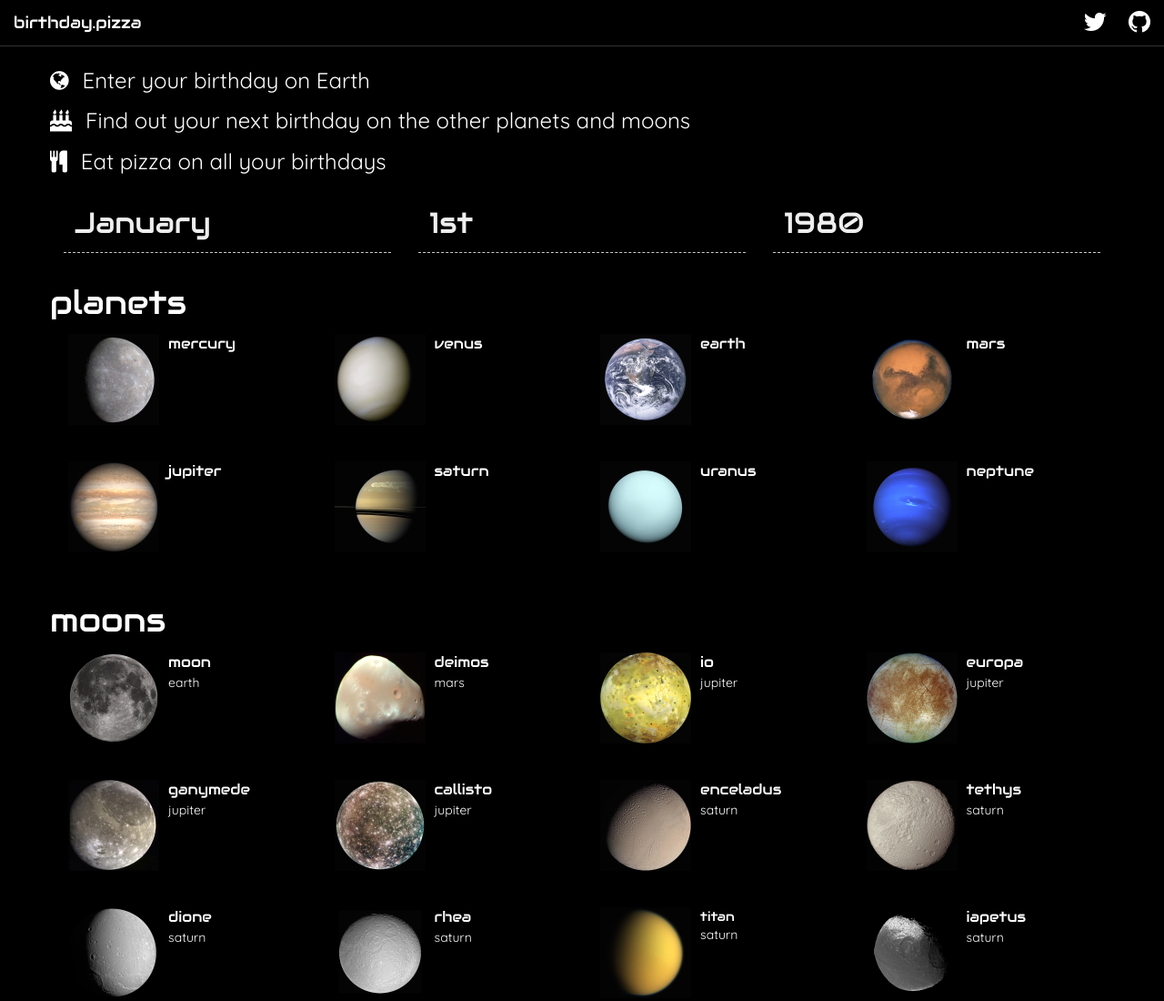
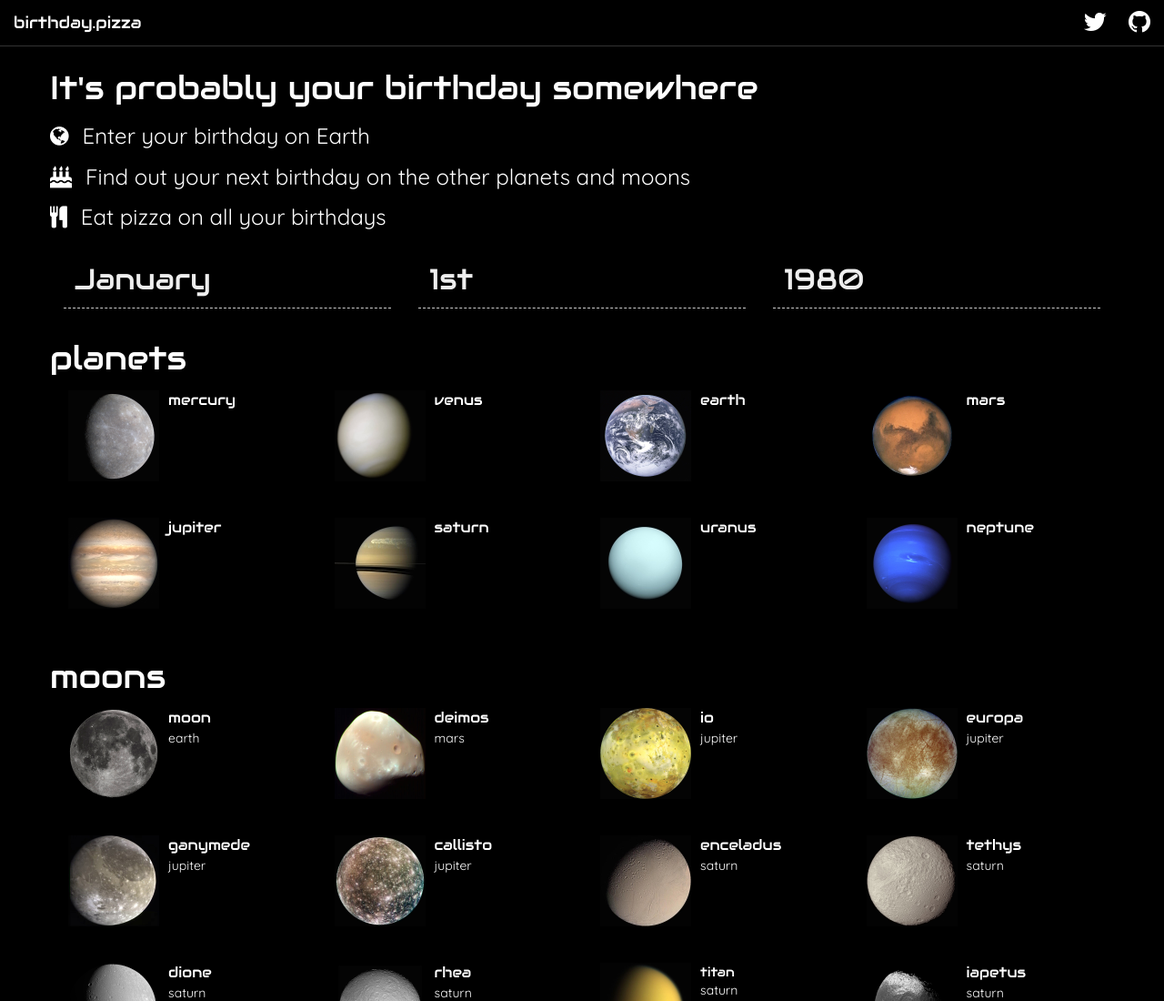
Before and after one commit to kevinsawicki/birthday-pizza, a website: page index.html in a window 1280 px wide. Shown: the top 1100 px of the page at 91% size. Drawn offline with nearby package versions, Linux system fonts and the light colour scheme; a script that the page names is missing.

Commit message:
Add header

```diff
--- a/index.html
+++ b/index.html
@@ -37,6 +37,7 @@
     <div class="container">
 
       <div class="row intro">
+        <p class="accent-font header-text">It's probably your birthday somewhere</p>
         <p class="intro-text intro-birthday">Enter your birthday on Earth</p>
         <p class="intro-text intro-next-birthday">Find out your next birthday on the other planets and moons</p>
         <p class="intro-text intro-pizza">Eat pizza on all your birthdays</p>
--- a/styles.css
+++ b/styles.css
@@ -33,6 +33,10 @@ body {
 
 .intro-text {
   font-size: 24px;
+}
+
+.header-text {
+  font-size: 36px;
 }
 
 .intro-birthday:before {
```
